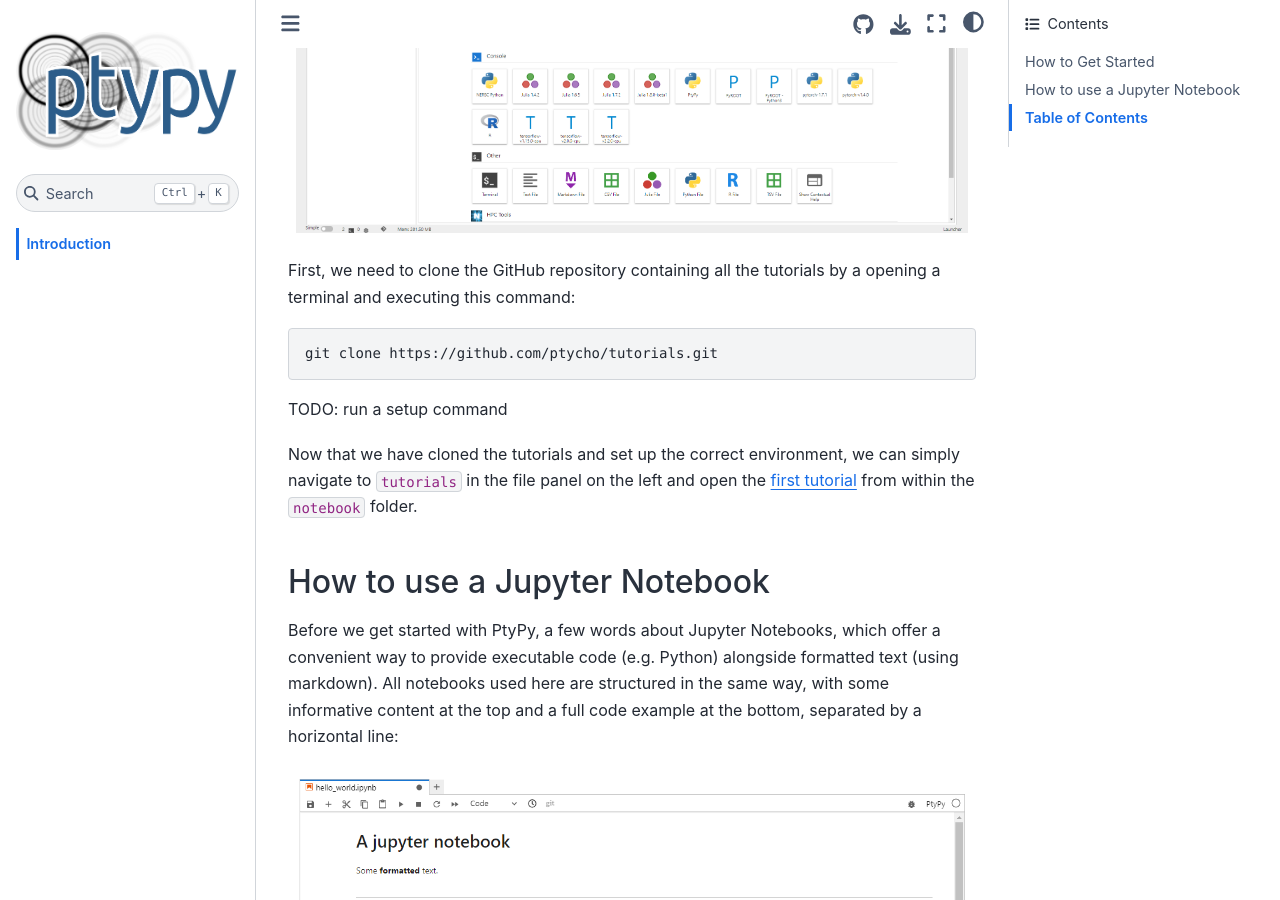
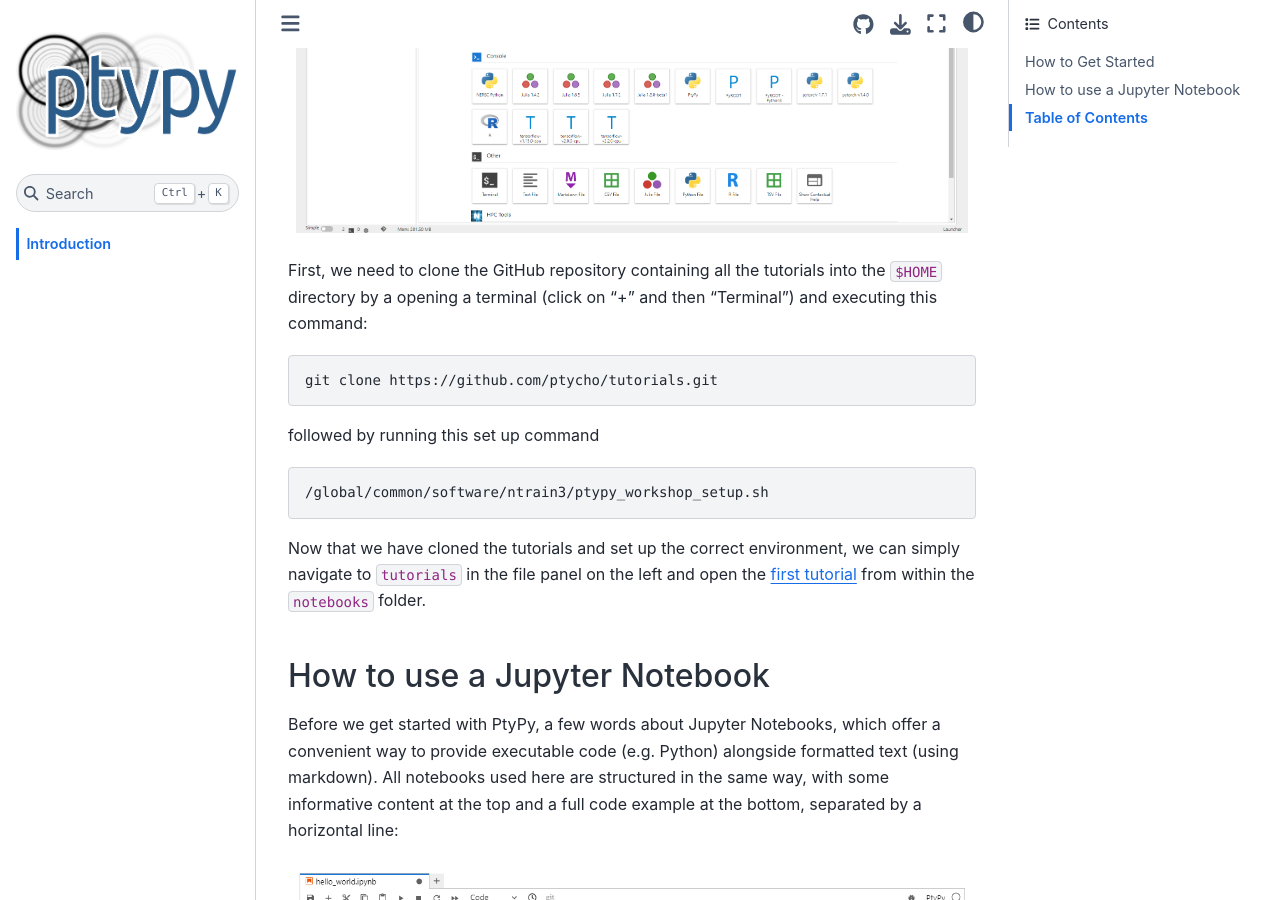
Before and after one commit to ptycho/tutorials, a Jupyter Book: the page built from docs/intro.md, in a window 1280 px wide and 900 px high, scrolled down 878 px. Built offline with Jupyter Book 1.0.4 settings and Sphinx 7.4.7 and the Sphinx Book theme 1.1.4, drawn with Linux system fonts in a browser that asks for light colours; pages that are not in the unit, such as notebooks, are missing from menus.

Commit message:
updated set up instructions

````diff
--- a/docs/intro.md
+++ b/docs/intro.md
@@ -18,14 +18,18 @@
 ```
 
 
-First, we need to clone the GitHub repository containing all the tutorials by a opening a terminal and executing this command:
+First, we need to clone the GitHub repository containing all the tutorials into the ```$HOME``` directory by a opening a terminal (click on "+" and then "Terminal") and executing this command:
 ```bash
 git clone https://github.com/ptycho/tutorials.git
 ```
 
-TODO: run a setup command
+followed by running this set up command
 
-Now that we have cloned the tutorials and set up the correct environment, we can simply navigate to ```tutorials``` in the file panel on the left and open the [first tutorial](./notebooks/Getting_Started_with_PtyPy/1_the_parameter_tree) from within the ```notebook``` folder.
+```bash
+/global/common/software/ntrain3/ptypy_workshop_setup.sh
+```
+
+Now that we have cloned the tutorials and set up the correct environment, we can simply navigate to ```tutorials``` in the file panel on the left and open the [first tutorial](./notebooks/Getting_Started_with_PtyPy/1_the_parameter_tree) from within the ```notebooks``` folder.
 
 
 ## How to use a Jupyter Notebook
````
